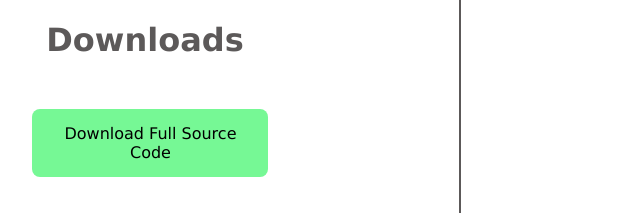
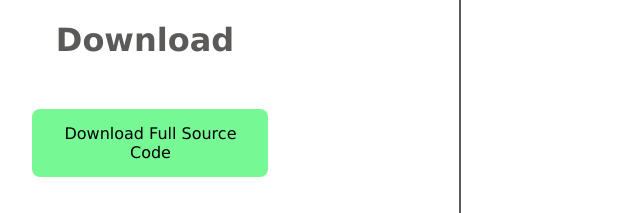
Before and after one commit to shidel-dev/ViewFramesPreloaded, a plain HTML site: page subpages/download.html in a window 1280 px wide. Shown: the top 213 px of the page, 175-815 px from the left. Drawn offline with Linux system fonts and the light colour scheme.

Commit message:
markup changes

```diff
--- a/subpages/download.html
+++ b/subpages/download.html
@@ -88,7 +88,7 @@
 
 <body>
     <div class='half'>
-        <h1>Downloads</h1>
+        <h1>Download</h1>
         <a class="click" href="../viewFrames.js" download>Download Full Source Code</a>
 
         <p>or</p>
@@ -100,7 +100,7 @@
         <a class="click" href='source.html' target='_self'>View in Browser</a>
 
         <p>or</p>
-        <a class="click"  href='https://github.com/shidel-dev/viewFrames'>View on GitHub</a>
+        <a class="click" href='https://github.com/shidel-dev/viewFrames'>View on GitHub</a>
 
     </div>
 </body>
```
